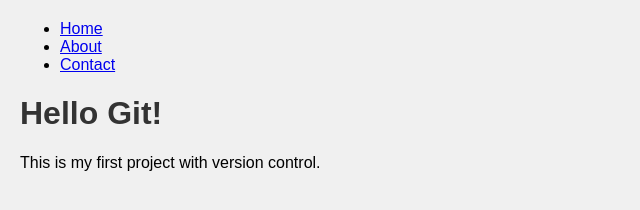
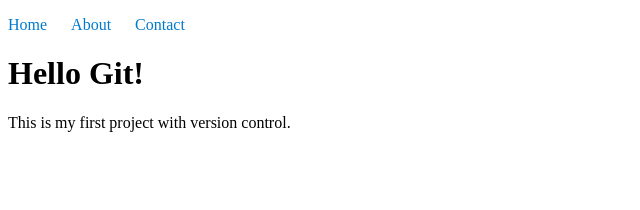
Before and after one commit to mohraihan00/my-web-project, a plain HTML site: page index.html in a window 1280 px wide. Shown: the whole page, without its empty margins (0-640 px from the left). Drawn offline with Linux system fonts and the light colour scheme.

Commit message:
Update style.css

```diff
--- a/style.css
+++ b/style.css
@@ -1,11 +1,15 @@
 
-/* style.css */
-body {
-    font-family: Arial, sans-serif;
-    margin: 20px;
-    background-color: #f0f0f0;
+nav ul {
+    list-style: none;
+    padding: 0;
 }
 
-h1 {
-    color: #333;
+nav li {
+    display: inline;
+    margin-right: 20px;
 }
+
+nav a {
+    text-decoration: none;
+    color: #007acc;
+}
```
